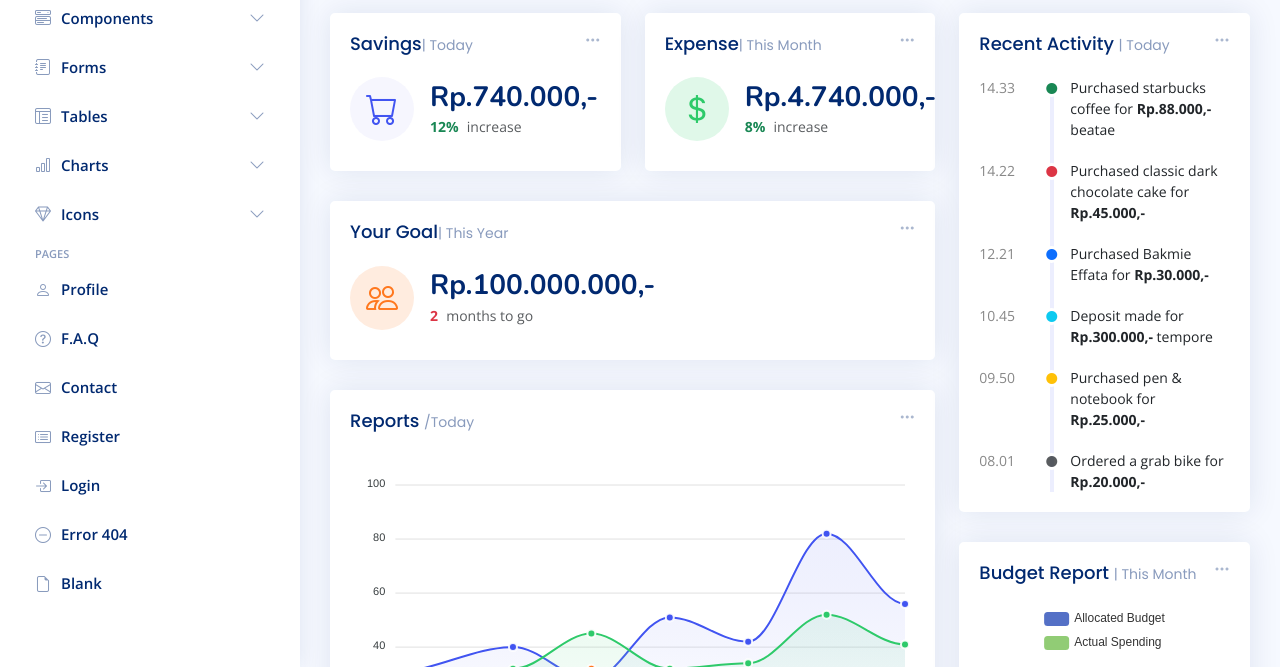
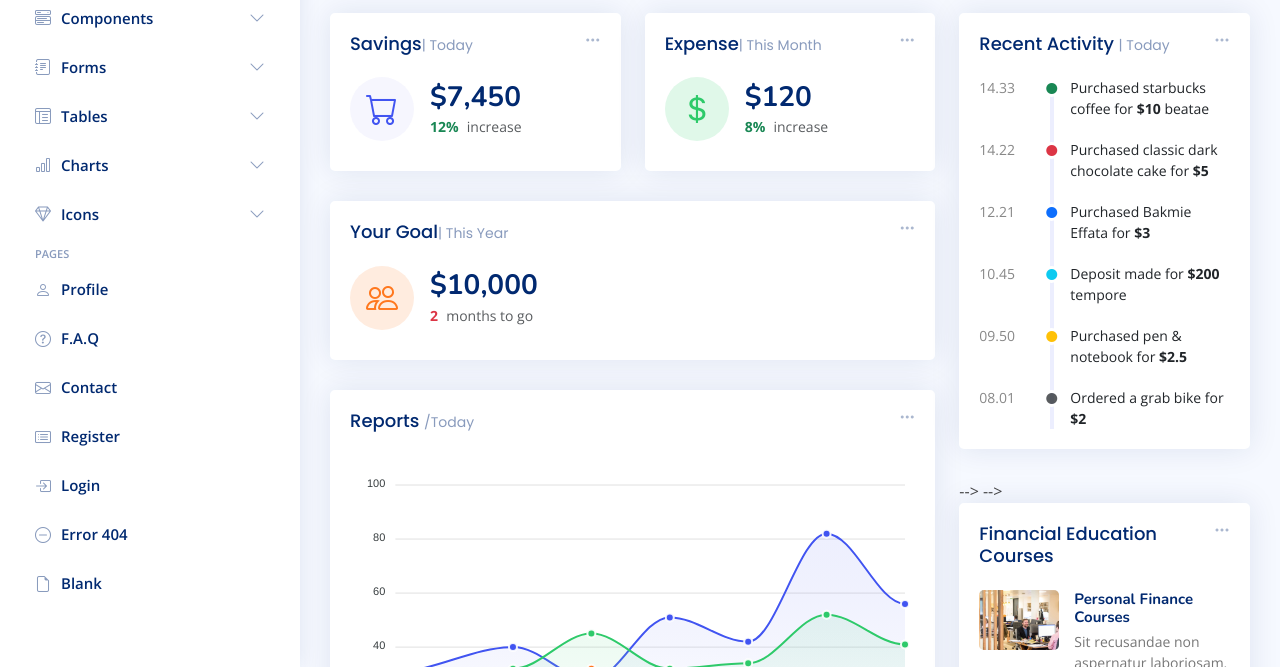
Before and after one commit to arvioa/website, a plain HTML site: page index.html in a window 1280 px wide. Shown: the part 133-800 px from the top of the page. Drawn offline with nearby package versions, Linux system fonts and the light colour scheme; files that its build step writes are made by us from their sources; a script that the page names is missing.

Commit message:
Update index.html

```diff
--- a/index.html
+++ b/index.html
@@ -550,7 +550,7 @@
                       <i class="bi bi-cart"></i>
                     </div>
                     <div class="ps-3">
-                      <h6>Rp.740.000,-</h6>
+                      <h6>$7,450</h6>
                       <span class="text-success small pt-1 fw-bold">12%</span> <span class="text-muted small pt-2 ps-1">increase</span>
 
                     </div>
@@ -585,7 +585,7 @@
                       <i class="bi bi-currency-dollar"></i>
                     </div>
                     <div class="ps-3">
-                      <h6>Rp.4.740.000,-</h6>
+                      <h6>$120</h6>
                       <span class="text-success small pt-1 fw-bold">8%</span> <span class="text-muted small pt-2 ps-1">increase</span>
 
                     </div>
@@ -621,7 +621,7 @@
                       <i class="bi bi-people"></i>
                     </div>
                     <div class="ps-3">
-                      <h6>Rp.100.000.000,-</h6>
+                      <h6>$10,000</h6>
                       <span class="text-danger small pt-1 fw-bold">2</span> <span class="text-muted small pt-2 ps-1">months to go</span>
 
                     </div>
@@ -659,13 +659,13 @@
                     document.addEventListener("DOMContentLoaded", () => {
                       new ApexCharts(document.querySelector("#reportsChart"), {
                         series: [{
-                          name: 'Expense',
+                          name: 'Your Goal',
                           data: [31, 40, 28, 51, 42, 82, 56],
                         }, {
                           name: 'Savings',
                           data: [11, 32, 45, 32, 34, 52, 41]
                         }, {
-                          name: 'Your Goal',
+                          name: 'Expense',
                           data: [15, 11, 32, 18, 9, 24, 11]
                         }],
                         chart: {
@@ -745,7 +745,7 @@
                   <div class="activite-label">14.33</div>
                   <i class='bi bi-circle-fill activity-badge text-success align-self-start'></i>
                   <div class="activity-content">
-                    Purchased starbucks coffee for <a href="#" class="fw-bold text-dark">Rp.88.000,-</a> beatae
+                    Purchased starbucks coffee for <a href="#" class="fw-bold text-dark">$10</a> beatae
                   </div>
                 </div><!-- End activity item-->
 
@@ -753,7 +753,7 @@
                   <div class="activite-label">14.22</div>
                   <i class='bi bi-circle-fill activity-badge text-danger align-self-start'></i>
                   <div class="activity-content">
-                    Purchased classic dark chocolate cake for <a href="#" class="fw-bold text-dark">Rp.45.000,-</a>
+                    Purchased classic dark chocolate cake for <a href="#" class="fw-bold text-dark">$5</a>
                   </div>
                 </div><!-- End activity item-->
 
@@ -761,7 +761,7 @@
                   <div class="activite-label">12.21</div>
                   <i class='bi bi-circle-fill activity-badge text-primary align-self-start'></i>
                   <div class="activity-content">
-                    Purchased Bakmie Effata for <a href="#" class="fw-bold text-dark">Rp.30.000,-</a>
+                    Purchased Bakmie Effata for <a href="#" class="fw-bold text-dark">$3</a>
                   </div>
                 </div><!-- End activity item-->
 
@@ -769,7 +769,7 @@
                   <div class="activite-label">10.45</div>
                   <i class='bi bi-circle-fill activity-badge text-info align-self-start'></i>
                   <div class="activity-content">
-                    Deposit made for <a href="#" class="fw-bold text-dark">Rp.300.000,-</a> tempore
+                    Deposit made for <a href="#" class="fw-bold text-dark">$200</a> tempore
                   </div>
                 </div><!-- End activity item-->
 
@@ -777,7 +777,7 @@
                   <div class="activite-label">09.50</div>
                   <i class='bi bi-circle-fill activity-badge text-warning align-self-start'></i>
                   <div class="activity-content">
-                    Purchased pen & notebook for <a href="#" class="fw-bold text-dark">Rp.25.000,-</a>
+                    Purchased pen & notebook for <a href="#" class="fw-bold text-dark">$2.5</a>
                   </div>
                 </div><!-- End activity item-->
 
@@ -785,7 +785,7 @@
                   <div class="activite-label">08.01</div>
                   <i class='bi bi-circle-fill activity-badge text-muted align-self-start'></i>
                   <div class="activity-content">
-                    Ordered a grab bike for <a href="#" class="fw-bold text-dark">Rp.20.000,-</a>
+                    Ordered a grab bike for <a href="#" class="fw-bold text-dark">$2</a>
                   </div>
                 </div><!-- End activity item-->
 
@@ -793,9 +793,9 @@
 
             </div>
           </div><!-- End Recent Activity -->
-
-          <!-- Budget Report -->
-          <div class="card">
+<!--
+          Budget Report -->
+<!--           <div class="card">
             <div class="filter">
               <a class="icon" href="#" data-bs-toggle="dropdown"><i class="bi bi-three-dots"></i></a>
               <ul class="dropdown-menu dropdown-menu-end dropdown-menu-arrow">
@@ -867,9 +867,9 @@
 
             </div>
           </div><!-- End Budget Report -->
-
+ -->
           <!-- Website Traffic -->
-          <div class="card">
+<!--           <div class="card">
             <div class="filter">
               <a class="icon" href="#" data-bs-toggle="dropdown"><i class="bi bi-three-dots"></i></a>
               <ul class="dropdown-menu dropdown-menu-end dropdown-menu-arrow">
@@ -944,7 +944,7 @@
               </script>
 
             </div>
-          </div><!-- End Website Traffic -->
+          </div><!-- End Website Traffic --> -->
 
           <!-- News & Updates Traffic -->
           <div class="card">
```
